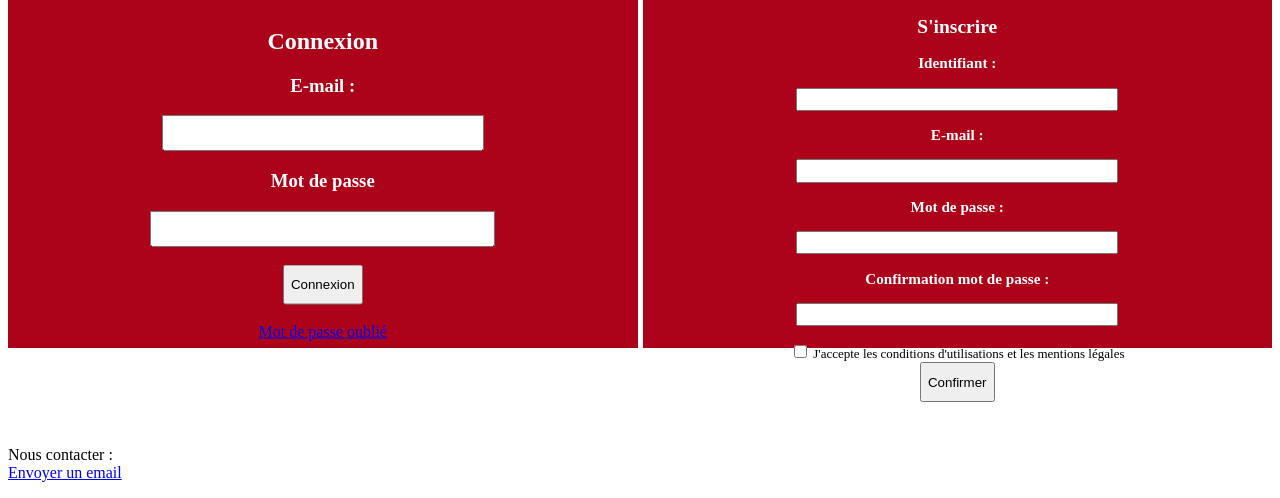
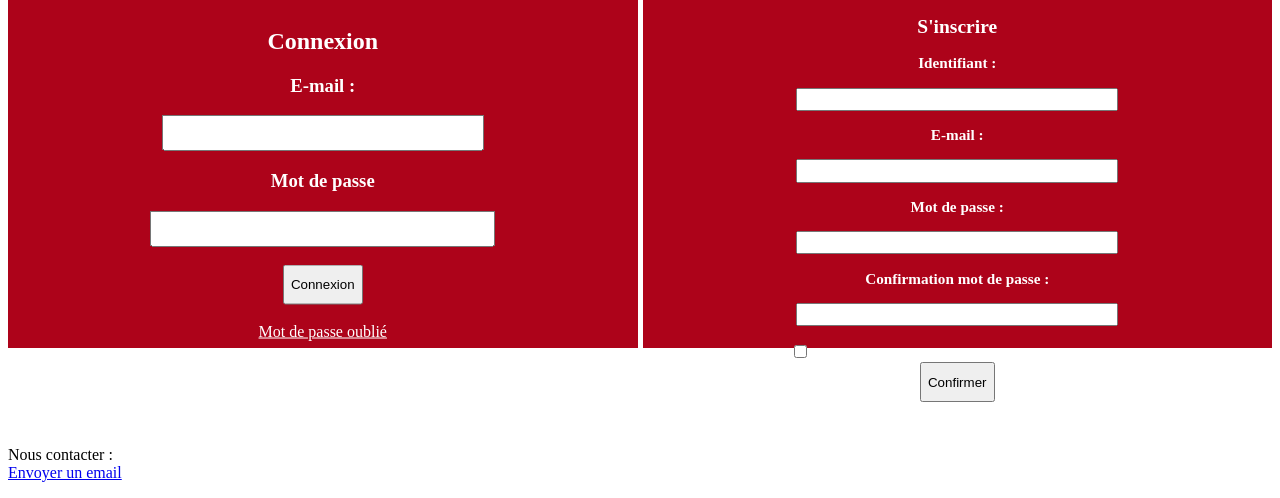
Before and after one commit to diegoouensanga/G5D-Domolink, a PHP site: page /connexion.php in a window 1280 px wide. Shown: the part 355-853 px from the top of the page. Run offline with PHP 8.4, Linux system fonts and the light colour scheme; grey boxes are pictures that could not be loaded.

Commit message:
Update connexion.css

```diff
--- a/connexion.css
+++ b/connexion.css
@@ -1,19 +1,14 @@
-h2, h3
-{
+h2, h3 {
 	color : white;
 	position: center ;
 }
-
-.Section
-{
+.Section {
 	display: grid;
 	grid-template-columns: repeat(2, 1fr);
 	grid-gap: 5px;
 	grid-auto-rows: 80%;
 }
-
-.Section1
-{
+.Section1 {
 	grid-column: 1;
 	grid-row: 1;
 	background: #AD031A;
@@ -23,16 +18,12 @@ h2, h3
 	position: relative;
 	height: 110%;
 }
-
-.sousection1
-{
+.sousection1 {
 	position: absolute; top :50%;
 	transform: translateY(-50%);
 	width: 100%;
 }
-
-.Section2
-{
+.Section2  {
 	grid-column: 2;
 	grid-row: 1;
 	background: #AD031A;
@@ -41,25 +32,12 @@ h2, h3
 	font-size: 13px;
 	height: 110%;
 }
-
-.cgu
-{
+.textBlanc {
 	color : white;
 }
-
-
-.oublié
-{
-	color: white;
-}
-
-
-p
-{
+p {
 	color : black;
 }
-
-em
-{
+em {
 	color : red;
 }
```
